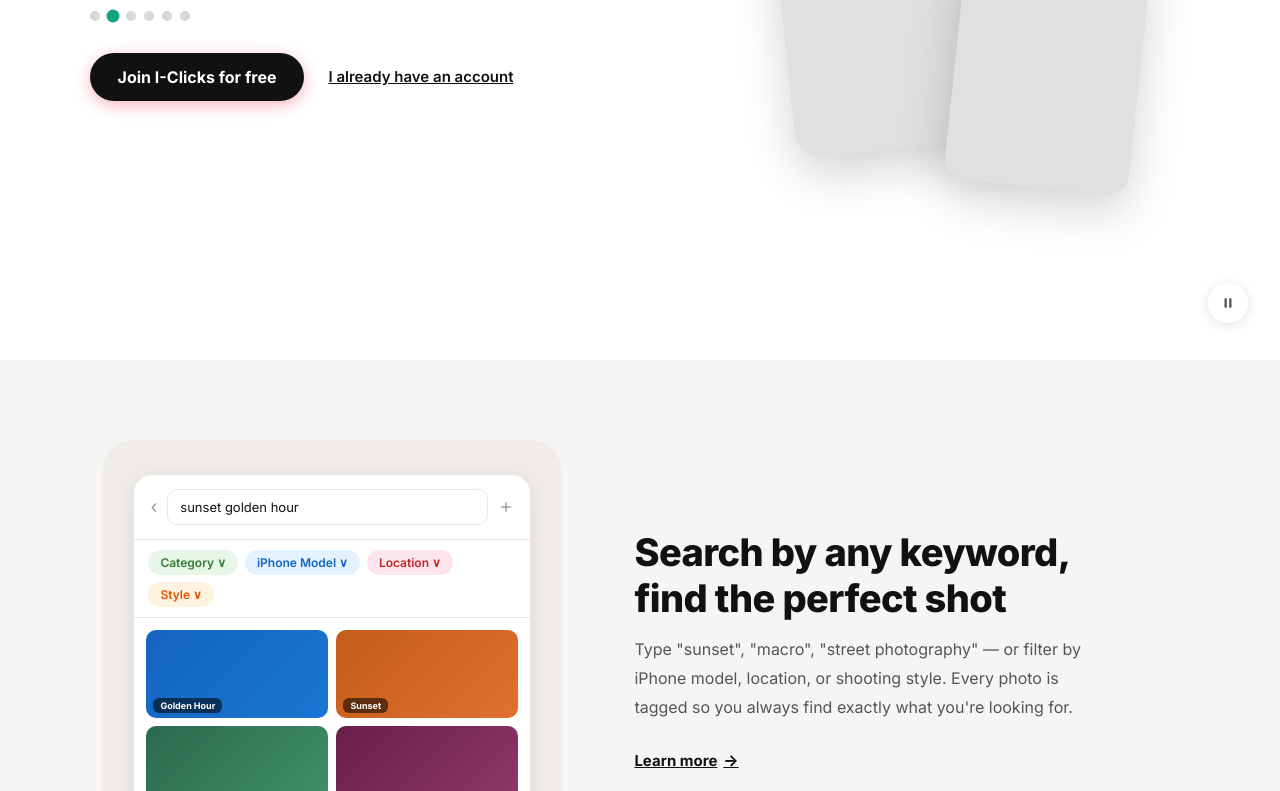
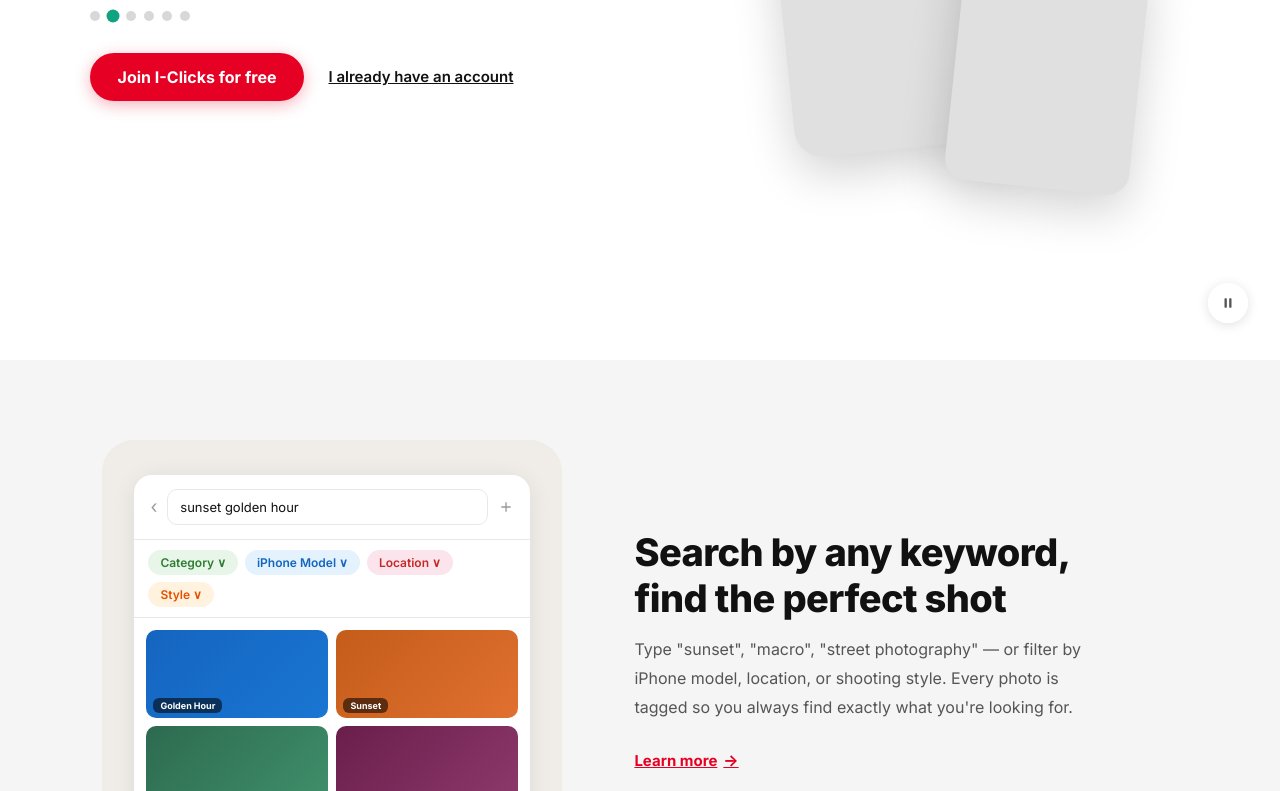
Before and after one commit to Ranjith122002/i-clicks, a website: page frontend/index.html in a window 1280 px wide. Shown: the part 440-1231 px from the top of the page. Drawn offline with Linux system fonts and the light colour scheme; no server answers.

```diff
--- a/frontend/index.html
+++ b/frontend/index.html
@@ -12,8 +12,8 @@
   <style>
     *,*::before,*::after{box-sizing:border-box;margin:0;padding:0}
     :root{
-    --red:#111111;
-    --red2:#333333;
+   --red:#e60023;
+   --red2:#ad081b;
       --green:#0fa37f;
       --bg:#ffffff;
       --bg2:#f0ede8;
```
